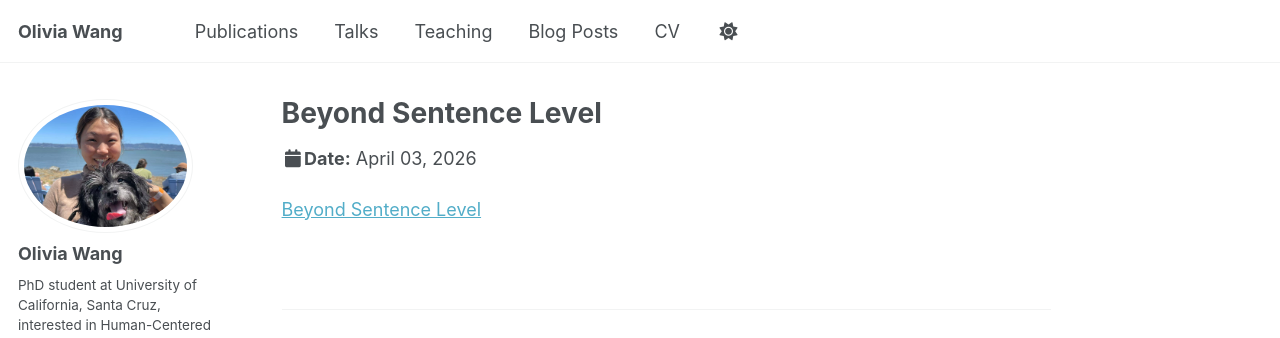
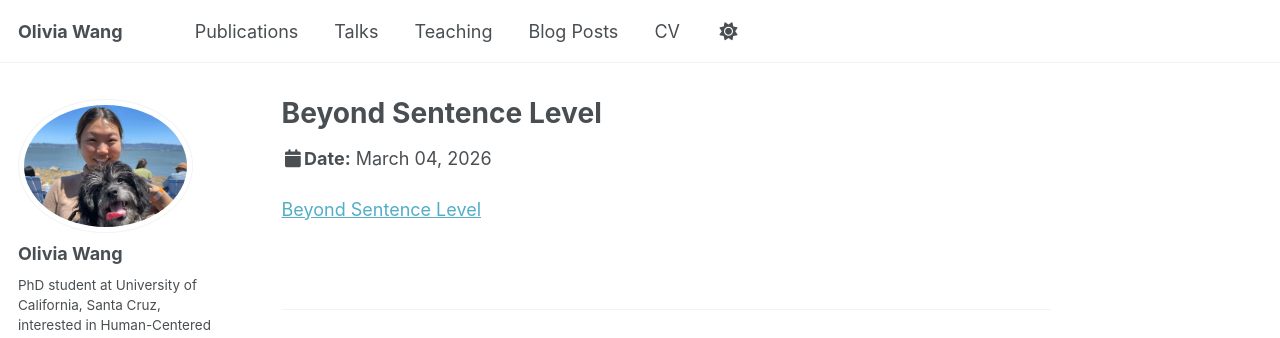
Before and after one commit to olivianxai/olivianxai.github.io, a Jekyll site: the page built from _talks/beyond_sentence_level.md, in a window 1280 px wide. Shown: the top 338 px of the page. Built offline with Jekyll 4.4.1, drawn with Linux system fonts in a browser that asks for light colours; some web fonts are replaced; a script that is not in the unit is left out.

```diff
--- a/_talks/beyond_sentence_level.md
+++ b/_talks/beyond_sentence_level.md
@@ -4,7 +4,7 @@ collection: talks
 type: "Talk"
 permalink: /talks/beyond_sentence_level
 venue: "5th ACM Symposium on Computer Science and Law"
-date: 03/04/2026
+date: 04/03/2026
 location: "Berkeley, CA"
 ---
 
```
